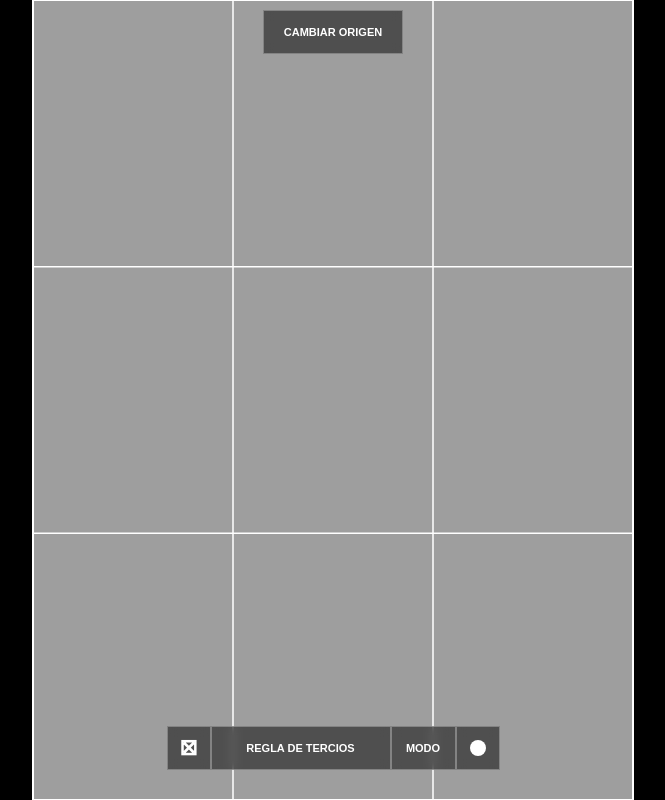
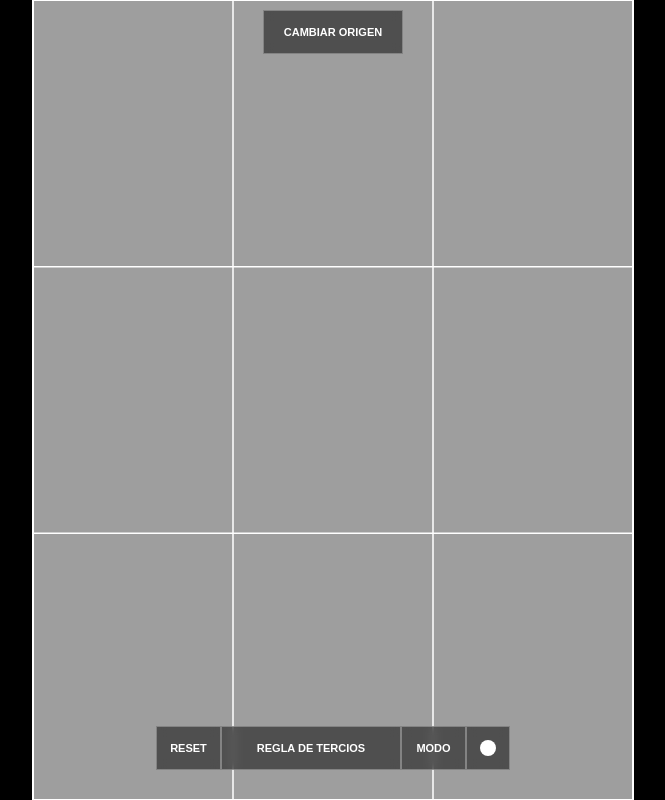
Before and after one commit to sherlocktime/hebe, a plain HTML site: page utilidad6.html in a window 1280 px wide. Both pictures are taken after a click on the button "FOTOGRAFÍA ALEATORIA". Shown: the whole page, without its empty margins (307-972 px from the left). Drawn offline with Linux system fonts and the light colour scheme.

Commit message:
Add files via upload

```diff
--- a/utilidad6.html
+++ b/utilidad6.html
@@ -101,7 +101,7 @@
         #btn-transform { width: 65px; }
         #btn-color { width: 44px; }
         #color-dot { width: 14px; height: 14px; border-radius: 50%; background: white; border: 1.5px solid rgba(255, 255, 255, 0.4); }
-        #btn-reset { width: 44px; font-size: 22px; }
+        #btn-reset { width: 65px; }
 
         #top-ui {
             position: absolute;
@@ -181,7 +181,7 @@
         </div>
 
         <div class="controls-area" id="controls-area">
-            <button id="btn-reset" class="ui-btn">&#8864;</button>
+            <button id="btn-reset" class="ui-btn">RESET</button>
 
             <button id="btn-grid" class="ui-btn">
                 Regla de Tercios
@@ -394,7 +394,7 @@
                     let curveX = rawX * rawX * (3 - 2 * rawX);
                     let curveY = rawY * rawY * (3 - 2 * rawY);
                     mBlur = curveY * 40;
-                    mThr = 20 + (curveX * 235);
+                    mThr = 00 + (curveX * 235);
                 }
                 else if (dragMode === "focus") {
                     let rawY = Math.max(0, Math.min(1, ny));
```
